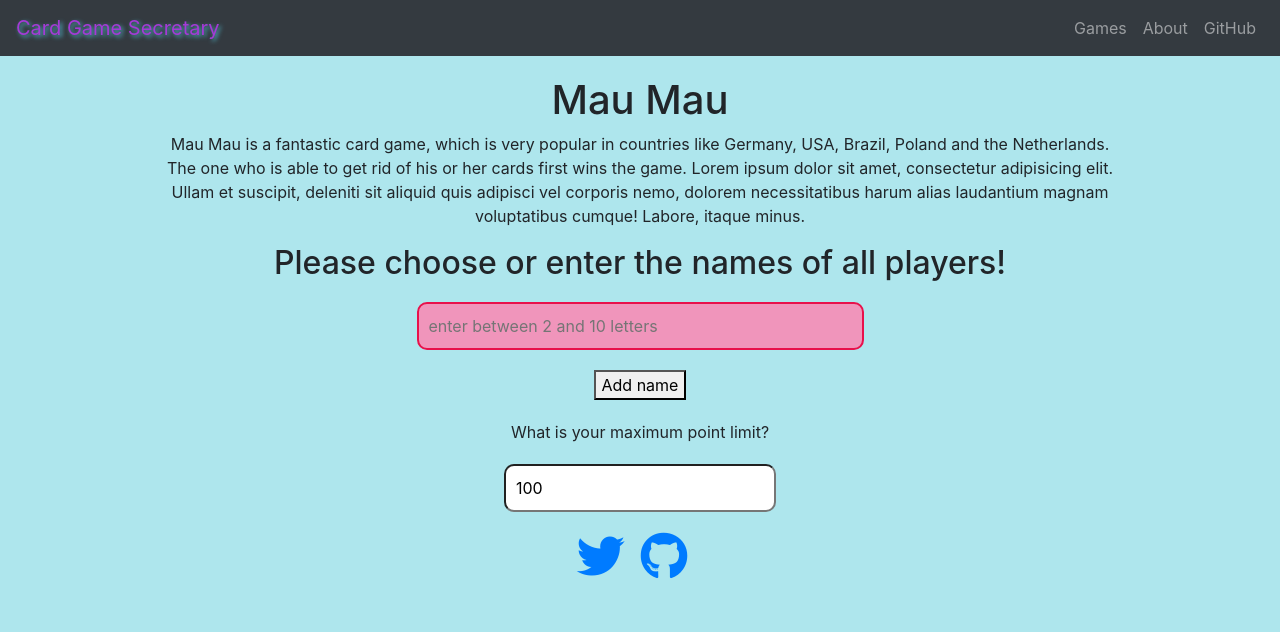
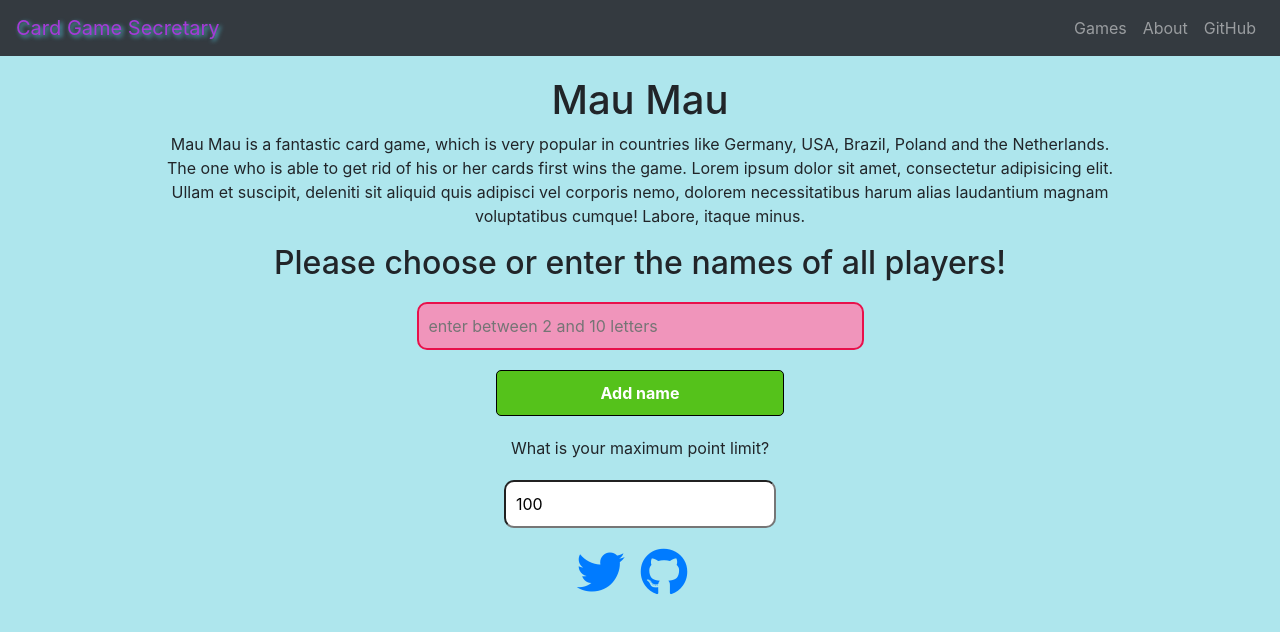
Before and after one commit to bastian-ger/card_secretary, a React app: page /maumau in a window 1280 px wide. Shown: the top 632 px of the page. Built offline with nearby package versions, Linux system fonts and the light colour scheme.

Commit message:
change button to Button in PlayersForm

```diff
--- a/src/components/PlayersForm/PlayersForm.js
+++ b/src/components/PlayersForm/PlayersForm.js
@@ -41,7 +41,7 @@ class PlayersForm extends Component {
             required
             changed={this.nameChangedHandler}
           />
-        <button>Add name</button>
+        <Button buttonType="Green" small>Add name</Button>
           {gameDependentComponent}
         </form>
         {Object.keys(this.state.players).length > 0 ? <h2>These are your players...</h2> : null}
```
